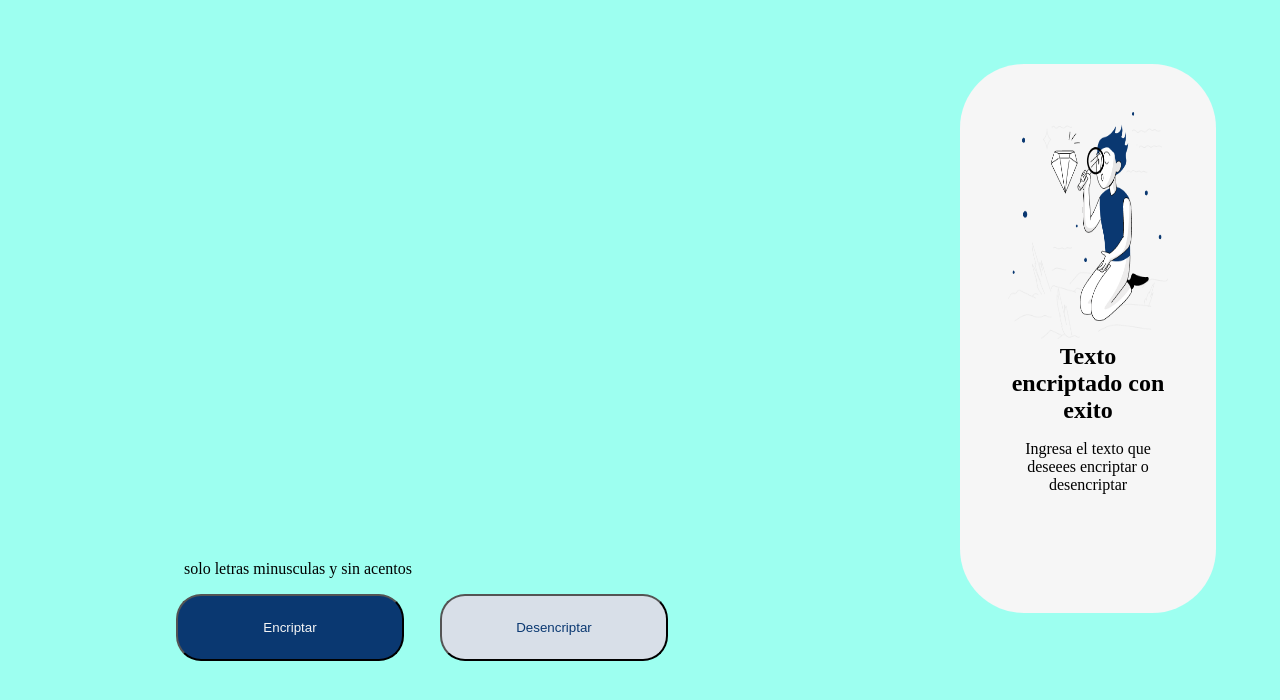
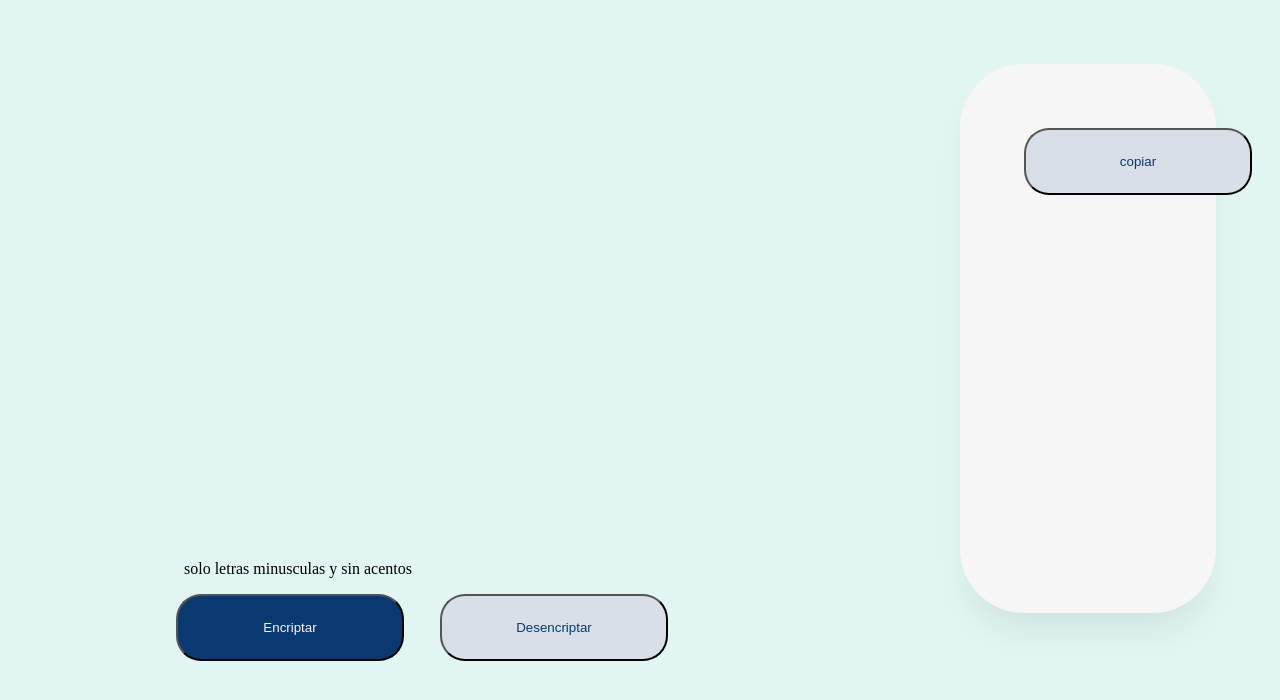
Before and after one commit to TorresJuan10/Encriptador, a plain HTML site: page index.html in a window 1280 px wide. Both pictures are taken after a click on the button "Encriptar". Drawn offline with Linux system fonts and the light colour scheme.

Commit message:
actualiza el js y agrega imagen

```diff
--- a/index.html
+++ b/index.html
@@ -11,7 +11,7 @@
 <body>
     <div class="conteiner">
         <div class="contenido-principal">
-            <textarea name="texto" class="texto" id="texto" cols="30" rows="10" placeholder="Ingresa el texto aqui">
+            <textarea  autofocus name="texto" class="texto" id="ingresoTexto" cols="30" rows="10" placeholder="Ingresa el texto aqui">
             </textarea>
 
             <div class="condiciones-botones">
@@ -20,8 +20,8 @@
                 </div>
 
                 <div class="botones">
-                    <button class="btn-1" type="button" onclick="encriptar()">Encriptar</button>
-                    <button class="btn-2" type="button" onclick="desencriptar()">Desencriptar</button>
+                    <button class="btn-1" id="botonEncriptar" type="button">Encriptar</button>
+                    <button class="btn-2" id="botonDesencriptar" type="button" >Desencriptar</button>
                 </div>
 
             </div>
@@ -34,11 +34,13 @@
             <div class="encriptar">
 
             </div>
-            <img src="images/NotFound.png" alt="imagen de requerimientos" id="muneco">
+            <img src="images/NotFound.png" alt="imagen de requerimientos" id="muneco" id="muneco">
             <div class="mensaje" id="mensaje">
-                <h2 class="titulo-mensaje" id="titulo-mensaje">Ningun mensaje fue encontrado</h2>
-                <p class="parrafo-mensaje" id="parrafo-mensaje">Ingresa el texto que deseees encriptar o desencriptar</p>
+                <h2 class="titulo-mensaje" id="tituloMensaje">Ningun mensaje fue encontrado</h2>
+                <p class="parrafo-mensaje" id="rightInfo">Ingresa el texto que deseees encriptar o desencriptar</p>
                 <!-- <textarea class="mensaje" name="mensaje" id="mensaje" cols="30" rows="10"></textarea> -->
+                <button class="btn-3" type="button" onclick="copiar()" id="botonCopiar">copiar</button>
+
             </div>
         </div><!--ciere de encriptado-->
     </div> <!--Cierre de container-->
--- a/index.js
+++ b/index.js
@@ -1,18 +1,68 @@
-function encriptar() {
-    let texto = document.getElementById('texto').value;
-    let tituloMensaje = document.getElementById('titulo-mensaje');
-    let parafoMensaje = document.getElementById('parrafo-mensaje');
+const ingresoTexto = document.getElementById("ingresoTexto");
+const botonEncriptar = document.getElementById("botonEncriptar");
+const botonDesencriptar = document.getElementById("botonDesencriptar");
+const botonCopiar = document.getElementById("botonCopiar");
+const tituloMensaje = document.getElementById("tituloMensaje");
+const muneco = document.getElementById("muneco");
+const rightInfo = document.getElementById("rightInfo");
 
-    let textoCifrado = texto
-                         .replace(/e/gi, "enter")
-                         .replace(/i/gi, "imes")
-                         .replace(/a/gi, "ai")
-                         .replace(/o/gi, "ober")
-                         .replace(/u/gi, "ufat");
 
-    if( texto.length != 0) {
-        texto = textoCifrado;
-        tituloMensaje.textContent = "Texto encriptado con exito";
 
+
+/*
+La letra "e" es convertida para "enter"
+La letra "i" es convertida para "imes"
+La letra "a" es convertida para "ai"
+La letra "o" es convertida para "ober"
+La letra "u" es convertida para "ufat"
+*/
+
+let remplazar = [
+    ["e", "enter"],
+    ["i", "imes"],
+    ["a", "ai"],
+    ["o", "ober"],
+    ["u", "ufat"],
+]
+
+
+
+
+botonEncriptar.addEventListener("click", () => {
+    const texto = ingresoTexto.value.toLowerCase();
+    function encriptar(newText) {
+        for (let i = 0; i < remplazar.length; i++){
+            if (newText.includes(remplazar[i][0])){
+                newText = newText.replaceAll(remplazar[i][0], remplazar[i][1]);
+            };
+        };
+        return newText
     }
-}
+
+
+
+    const textoEncriptado = encriptar(texto)
+
+
+    tituloMensaje.innerHTML = textoEncriptado
+    muneco.style.display = "none";
+    rightInfo.style.display = "none";
+
+});
+
+botonDesencriptar.addEventListener("click", () => {
+    const texto = ingresoTexto.value.toLowerCase();
+
+    function desencriptar(newText) {
+        for(let i = 0; i < remplazar.length; i++){
+            if (newText.includes(remplazar[i][1])) {
+                newText = newText.replaceAll(remplazar[i][1],
+                remplazar[i][0]);
+            };
+        };
+        return newText
+    }
+    const textoDesencriptado = desencriptar(texto);
+
+    tituloMensaje.innerHTML = textoDesencriptado;
+})
--- a/styles.css
+++ b/styles.css
@@ -15,7 +15,7 @@
 }
 
 body {
-    background-color: rgb(157, 255, 240);
+    background-color: rgb(225, 246, 243);
     font-family: var(--Inter);
 }
 
@@ -100,6 +100,14 @@ body {
     color: var(--bg-2);
 }
 
+.mensaje .btn-3{
+    margin: 1rem;
+    background-color: var(--bgbotton);
+    border-radius: 25px;
+    color: var(--dark-blue);
+    height: 67px;
+    width: 228px;
+}
 
 /*ENCRIPTADO*/
 
@@ -108,6 +116,7 @@ body {
     margin: 4rem;
     padding: 3rem;
     border-radius: 4rem;
+    box-shadow: 0px 24px 32px -8px rgba(0, 0, 0, 0.08);
 
 }
 
```
Also changed, not shown: images/encriptado.jpg (added).
